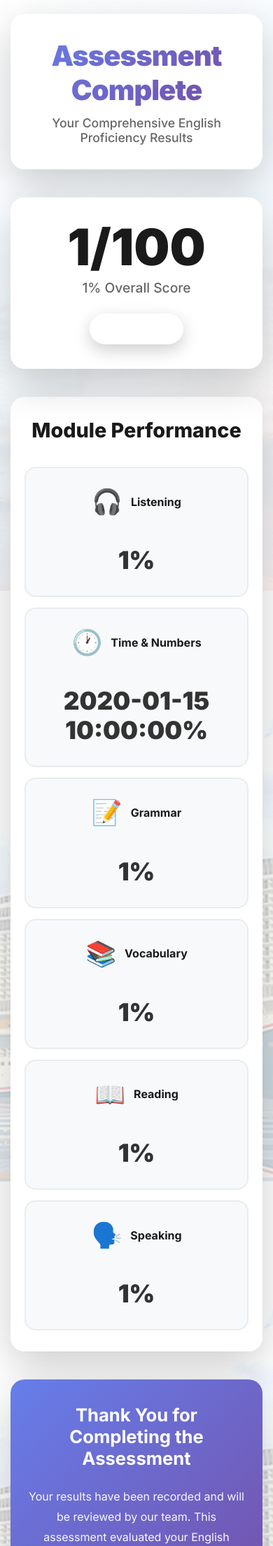
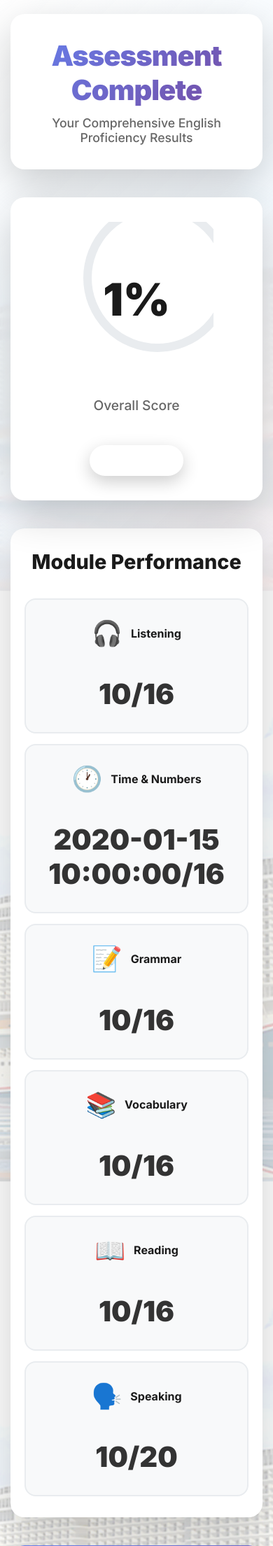
Before and after one commit to Dino24-Max/English-Assessment, a FastAPI app: template src/main/python/templates/results.html in a window 390 px wide. Shown: the top 2209 px of the page at 70% size. Run offline with FastAPI, Linux system fonts and the light colour scheme; the template is opened without the code that fills it: most values are stand-ins (such as "Sample title", 1, 10 or a date in 2020); parts of the project's set-up code (start-up, migrations or seed data) failed here and were passed over.

Commit message:
Add circular progress animation for overall score, show module scores - Replace overall score number with animated circular progress bar - Progress animates from 0 to percentage over 2 seconds - Module cards now show scores (10/16) instead of percentages - Circular progress uses gradient color - Responsive design for mobile screens

```diff
--- a/src/main/python/templates/results.html
+++ b/src/main/python/templates/results.html
@@ -81,6 +81,10 @@
             text-align: center;
             position: relative;
             overflow: hidden;
+            display: flex;
+            flex-direction: column;
+            align-items: center;
+            gap: 30px;
         }
 
         .score-card::before {
@@ -93,18 +97,48 @@
             background: {{ score_gradient }};
         }
 
-        .score-number {
-            font-size: 6rem;
+        /* Circular Progress */
+        .circular-progress {
+            position: relative;
+            width: 280px;
+            height: 280px;
+        }
+
+        .circular-progress svg {
+            transform: rotate(-90deg);
+        }
+
+        .circular-progress circle {
+            fill: none;
+            stroke-width: 12;
+        }
+
+        .circle-bg {
+            stroke: #e9ecef;
+        }
+
+        .circle-progress {
+            stroke: url(#gradient);
+            stroke-linecap: round;
+            stroke-dasharray: 628;
+            stroke-dashoffset: 628;
+            transition: stroke-dashoffset 2s ease-in-out;
+        }
+
+        .score-percentage {
+            position: absolute;
+            top: 50%;
+            left: 50%;
+            transform: translate(-50%, -50%);
+            font-size: 5rem;
             font-weight: 900;
             color: #1a1a1a;
-            margin-bottom: 10px;
-            line-height: 1;
         }
 
         .score-label {
             font-size: 1.5rem;
             color: #666;
-            margin-bottom: 25px;
+            margin-bottom: 15px;
             font-weight: 500;
         }
 
@@ -187,8 +221,8 @@
             white-space: nowrap;
         }
 
-        .module-percentage {
-            font-size: 2.8rem;
+        .module-score {
+            font-size: 3rem;
             color: #333;
             font-weight: 900;
             margin-top: 15px;
@@ -234,8 +268,18 @@
                 font-size: 1.1rem;
             }
 
-            .score-number {
-                font-size: 4.5rem;
+            .circular-progress {
+                width: 220px;
+                height: 220px;
+            }
+
+            .circular-progress svg {
+                width: 220px;
+                height: 220px;
+            }
+
+            .score-percentage {
+                font-size: 4rem;
             }
 
             .score-label {
@@ -265,8 +309,8 @@
                 font-size: 1rem;
             }
 
-            .module-percentage {
-                font-size: 2.2rem;
+            .module-score {
+                font-size: 2.5rem;
             }
 
             .info-title {
@@ -311,10 +355,36 @@
 
         <!-- Overall Score Card -->
         <div class="score-card">
-            <div class="score-number">{{ total_score }}/100</div>
-            <div class="score-label">{{ score_percentage }}% Overall Score</div>
+            <div class="circular-progress">
+                <svg width="280" height="280">
+                    <defs>
+                        <linearGradient id="gradient" x1="0%" y1="0%" x2="100%" y2="0%">
+                            <stop offset="0%" style="stop-color:#667eea;stop-opacity:1" />
+                            <stop offset="100%" style="stop-color:#764ba2;stop-opacity:1" />
+                        </linearGradient>
+                    </defs>
+                    <circle class="circle-bg" cx="140" cy="140" r="100"></circle>
+                    <circle class="circle-progress" cx="140" cy="140" r="100" id="progressCircle"></circle>
+                </svg>
+                <div class="score-percentage">{{ score_percentage }}%</div>
+            </div>
+            <div class="score-label">Overall Score</div>
             <div class="result-badge">{{ result_status }}</div>
         </div>
+
+        <script>
+            // Animate circular progress on load
+            window.addEventListener('load', function() {
+                const percentage = {{ score_percentage }};
+                const circle = document.getElementById('progressCircle');
+                const circumference = 628; // 2 * PI * 100
+                const offset = circumference - (percentage / 100 * circumference);
+
+                setTimeout(() => {
+                    circle.style.strokeDashoffset = offset;
+                }, 100);
+            });
+        </script>
 
         <!-- Module Performance Section -->
         <div class="modules-section">
@@ -326,7 +396,7 @@
                         <div class="module-icon">🎧</div>
                         <div class="module-name">Listening</div>
                     </div>
-                    <div class="module-percentage">{{ listening_percentage }}%</div>
+                    <div class="module-score">{{ listening_score }}/16</div>
                 </div>
 
                 <!-- Time & Numbers Module -->
@@ -335,7 +405,7 @@
                         <div class="module-icon">🕐</div>
                         <div class="module-name">Time & Numbers</div>
                     </div>
-                    <div class="module-percentage">{{ time_numbers_percentage }}%</div>
+                    <div class="module-score">{{ time_numbers_score }}/16</div>
                 </div>
 
                 <!-- Grammar Module -->
@@ -344,7 +414,7 @@
                         <div class="module-icon">📝</div>
                         <div class="module-name">Grammar</div>
                     </div>
-                    <div class="module-percentage">{{ grammar_percentage }}%</div>
+                    <div class="module-score">{{ grammar_score }}/16</div>
                 </div>
 
                 <!-- Vocabulary Module -->
@@ -353,7 +423,7 @@
                         <div class="module-icon">📚</div>
                         <div class="module-name">Vocabulary</div>
                     </div>
-                    <div class="module-percentage">{{ vocabulary_percentage }}%</div>
+                    <div class="module-score">{{ vocabulary_score }}/16</div>
                 </div>
 
                 <!-- Reading Module -->
@@ -362,7 +432,7 @@
                         <div class="module-icon">📖</div>
                         <div class="module-name">Reading</div>
                     </div>
-                    <div class="module-percentage">{{ reading_percentage }}%</div>
+                    <div class="module-score">{{ reading_score }}/16</div>
                 </div>
 
                 <!-- Speaking Module -->
@@ -371,7 +441,7 @@
                         <div class="module-icon">🗣️</div>
                         <div class="module-name">Speaking</div>
                     </div>
-                    <div class="module-percentage">{{ speaking_percentage }}%</div>
+                    <div class="module-score">{{ speaking_score }}/20</div>
                 </div>
             </div>
         </div>
```
